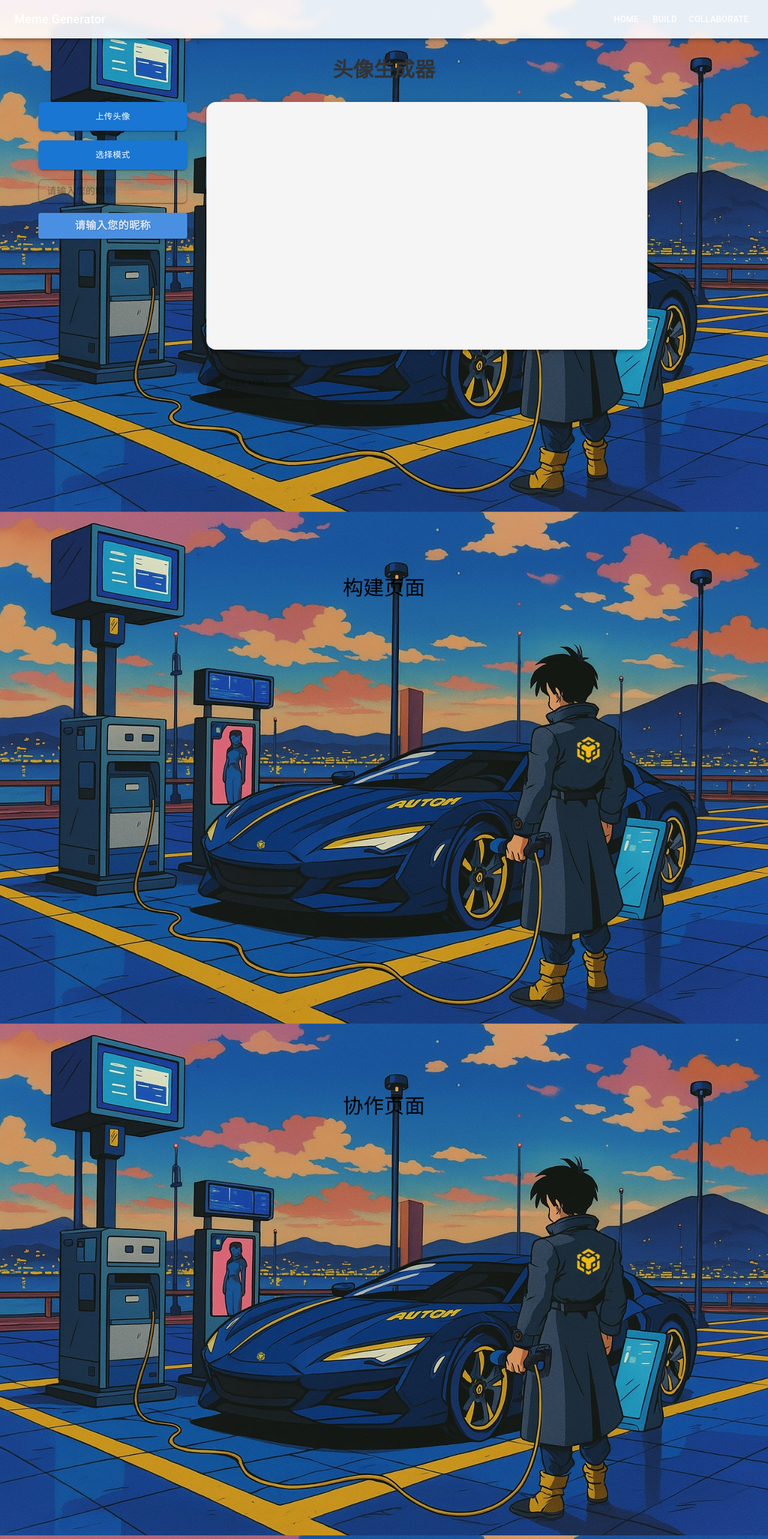
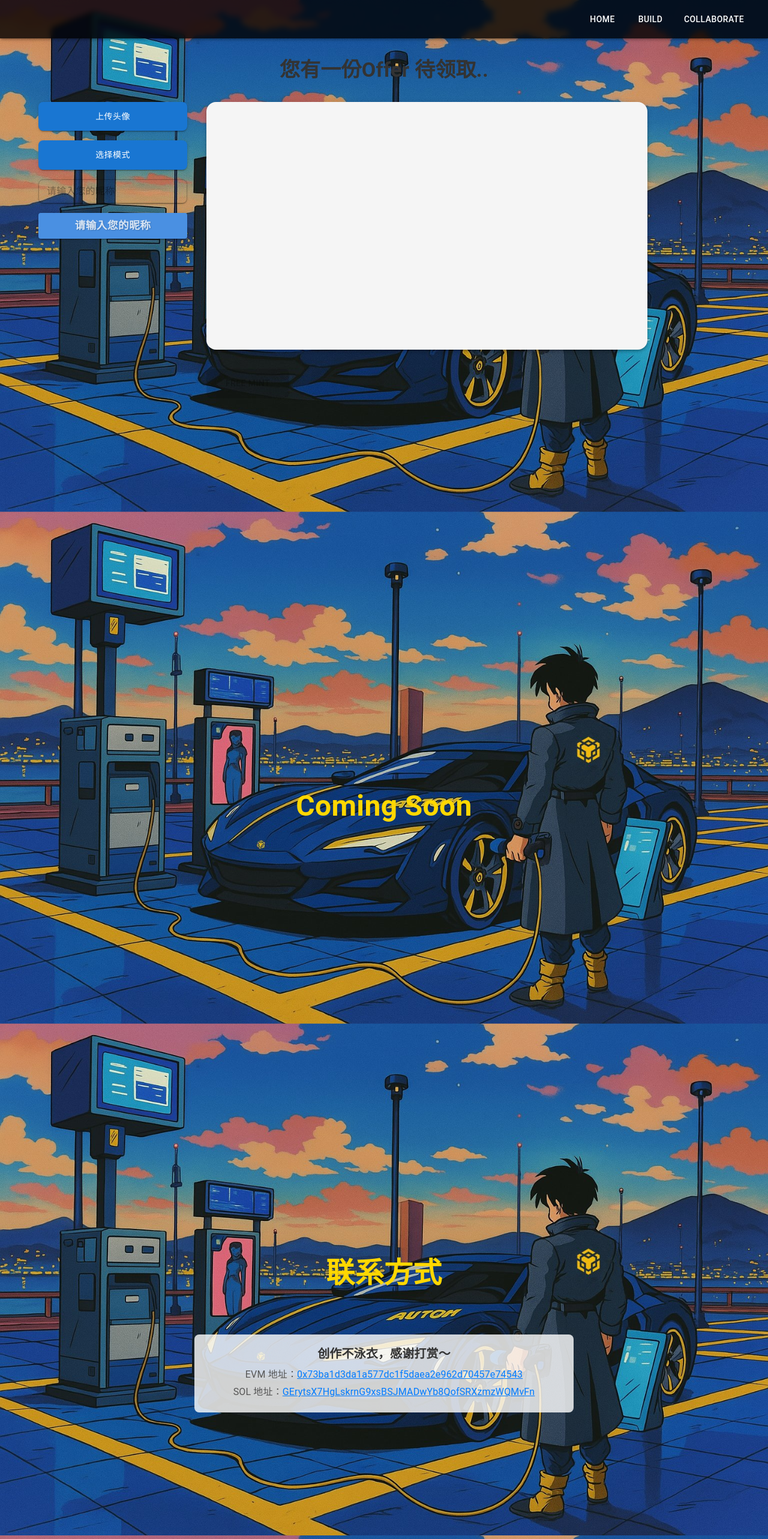
Before and after one commit to Lucas4MouthGauard/hotmapfun, a React (Create React App) app in the folder bnoffers/meme-generator/: page / in a window 1280 px wide. Shown: the top 2566 px of the page at 60% size. Built offline with nearby package versions, Linux system fonts and the light colour scheme; some icons are missing.

Commit message:
更新：优化 Collaborate 页面底部的文字设计和图标大小

```diff
--- a/bnoffers/meme-generator/src/App.js
+++ b/bnoffers/meme-generator/src/App.js
@@ -1,4 +1,5 @@
 import React, { useState, useRef } from 'react';
+// eslint-disable-next-line no-unused-vars
 import {
   Box,
   Button,
@@ -16,13 +17,13 @@ import {
   Grid,
   AppBar,
   Toolbar,
-  Tab,
-  Tabs,
   DialogActions,
   IconButton
 } from '@mui/material';
 import CloseIcon from '@mui/icons-material/Close';
 import html2canvas from 'html2canvas';
+import TwitterIcon from '@mui/icons-material/Twitter';
+import TelegramIcon from '@mui/icons-material/Telegram';
 
 function App() {
   const [avatar, setAvatar] = useState(null);
@@ -74,10 +75,6 @@ function App() {
     setDisplayNickname(nickname);
   };
 
-  const handleTabClick = (ref) => {
-    ref.current?.scrollIntoView({ behavior: 'smooth' });
-  };
-
   const handleFollowTwitter = () => {
     window.open('https://twitter.com/nineteen_888', '_blank');
   };
@@ -98,17 +95,15 @@ function App() {
       position: 'relative',
     }}>
       <AppBar position="fixed" sx={{
-        backgroundColor: 'rgba(255, 255, 255, 0.9)',
+        backgroundColor: 'rgba(0, 0, 0, 0.8)',
         backdropFilter: 'blur(5px)',
+        boxShadow: 3,
         zIndex: 1200
       }}>
-        <Toolbar>
-          <Typography variant="h6" component="div" sx={{ flexGrow: 1 }}>
-            Meme Generator
-          </Typography>
-          <Button color="inherit" onClick={() => scrollToSection(homeRef)}>Home</Button>
-          <Button color="inherit" onClick={() => scrollToSection(buildRef)}>Build</Button>
-          <Button color="inherit" onClick={() => scrollToSection(collaborateRef)}>Collaborate</Button>
+        <Toolbar sx={{ justifyContent: 'flex-end' }}>
+          <Button color="inherit" onClick={() => scrollToSection(homeRef)} sx={{ fontFamily: 'Press Start 2P, cursive', mx: 1 }}>Home</Button>
+          <Button color="inherit" onClick={() => scrollToSection(buildRef)} sx={{ fontFamily: 'Press Start 2P, cursive', mx: 1 }}>Build</Button>
+          <Button color="inherit" onClick={() => scrollToSection(collaborateRef)} sx={{ fontFamily: 'Press Start 2P, cursive', mx: 1 }}>Collaborate</Button>
         </Toolbar>
       </AppBar>
 
@@ -122,7 +117,7 @@ function App() {
         }}>
           <Container maxWidth="lg">
             <Typography variant="h4" component="h1" align="center" gutterBottom sx={{ mb: 4, fontWeight: 'bold', color: '#333' }}>
-              头像生成器
+              您有一份Offer 待领取..
             </Typography>
 
             <Grid container spacing={4}>
@@ -294,30 +289,55 @@ function App() {
         </Box>
 
         {/* Build Section */}
-        <Box sx={{
+        <Box ref={buildRef} sx={{
           minHeight: '100vh',
           py: 4,
           backgroundColor: 'transparent',
-          backdropFilter: 'none'
+          backdropFilter: 'none',
+          display: 'flex',
+          alignItems: 'center',
+          justifyContent: 'center'
         }}>
           <Container maxWidth="lg">
-            <Typography variant="h4" component="h1" align="center" gutterBottom>
-              构建页面
+            <Typography variant="h4" component="h1" align="center" gutterBottom sx={{ mb: 4, fontWeight: 'bold', color: '#FFD700', fontSize: '3rem' }}>
+              Coming Soon
             </Typography>
           </Container>
         </Box>
 
         {/* Collaborate Section */}
-        <Box sx={{
+        <Box ref={collaborateRef} sx={{
           minHeight: '100vh',
           py: 4,
           backgroundColor: 'transparent',
-          backdropFilter: 'none'
+          backdropFilter: 'none',
+          display: 'flex',
+          alignItems: 'center',
+          justifyContent: 'center'
         }}>
           <Container maxWidth="lg">
-            <Typography variant="h4" component="h1" align="center" gutterBottom>
-              协作页面
+            <Typography variant="h4" component="h1" align="center" gutterBottom sx={{ mb: 4, fontWeight: 'bold', color: '#FFD700', fontSize: '3rem' }}>
+              联系方式
             </Typography>
+            <Box sx={{ display: 'flex', justifyContent: 'center', gap: 4 }}>
+              <IconButton onClick={() => window.open('https://x.com/nineteen_888', '_blank')} sx={{ color: '#FFD700', '& svg': { width: 40, height: 40 } }}>
+                <TwitterIcon />
+              </IconButton>
+              <IconButton onClick={() => window.open('https://t.me/nineteen_888', '_blank')} sx={{ color: '#0088cc', '& svg': { width: 40, height: 40 } }}>
+                <TelegramIcon />
+              </IconButton>
+            </Box>
+            <Box sx={{ textAlign: 'center', marginTop: 4, padding: 2, backgroundColor: 'rgba(255, 255, 255, 0.8)', borderRadius: 2, maxWidth: '600px', margin: '0 auto' }}>
+              <Typography variant="h6" gutterBottom sx={{ color: '#333', fontWeight: 'bold' }}>
+                创作不泳衣，感谢打赏～
+              </Typography>
+              <Typography variant="body1" gutterBottom sx={{ color: '#555' }}>
+                EVM 地址：<span onClick={() => navigator.clipboard.writeText('0x73ba1d3da1a577dc1f5daea2e962d70457e74543')} style={{ cursor: 'pointer', textDecoration: 'underline', color: '#007BFF' }}>0x73ba1d3da1a577dc1f5daea2e962d70457e74543</span>
+              </Typography>
+              <Typography variant="body1" gutterBottom sx={{ color: '#555' }}>
+                SOL 地址：<span onClick={() => navigator.clipboard.writeText('GErytsX7HgLskrnG9xsBSJMADwYb8QofSRXzmzWQMvFn')} style={{ cursor: 'pointer', textDecoration: 'underline', color: '#007BFF' }}>GErytsX7HgLskrnG9xsBSJMADwYb8QofSRXzmzWQMvFn</span>
+              </Typography>
+            </Box>
           </Container>
         </Box>
       </Box>
```
